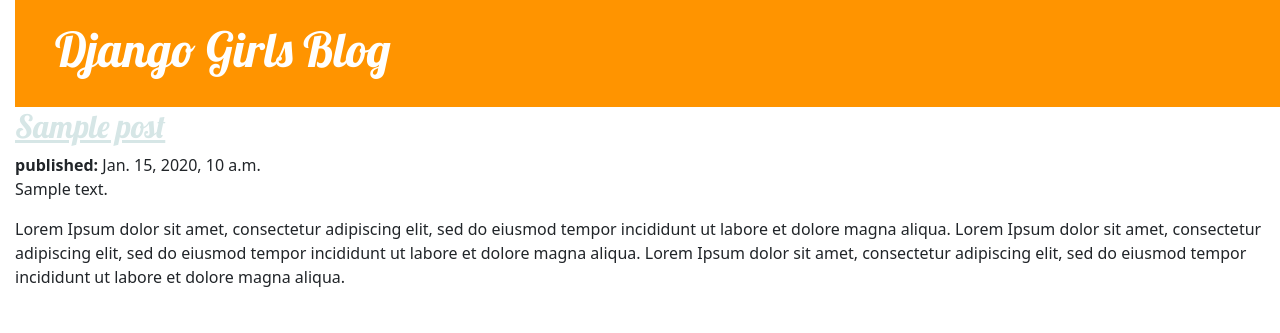
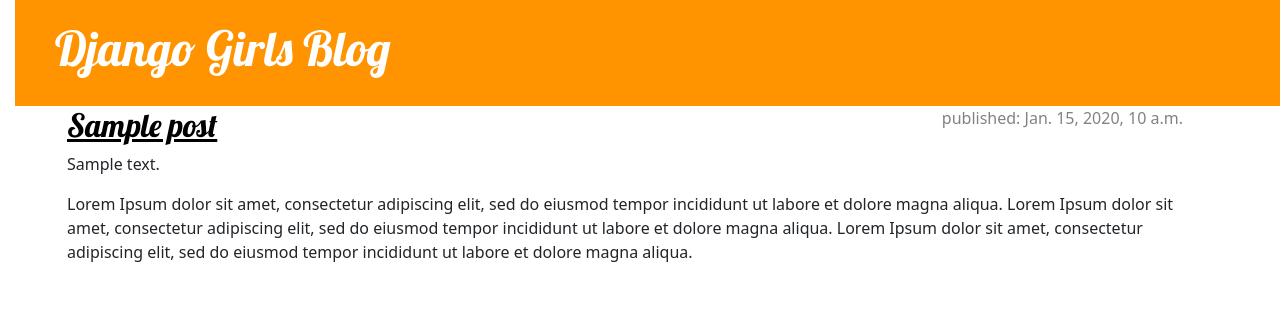
Before and after one commit to tshepop/djangogirls, a Django app: page / in a window 1280 px wide. Shown: the top 333 px of the page. Run offline with Django 4.2, Linux system fonts and the light colour scheme; tables that the repository leaves empty hold one stand-in row (values such as "Sample post").

Commit message:
refactored the post_list.html and the css file.

```diff
--- a/blog/static/css/blog.css
+++ b/blog/static/css/blog.css
@@ -8,13 +8,19 @@ body {
     padding: 20px 20px 20px 40px;
 }
 
-.page-header h1, .page-header a, .page-header h1 a:visited, .page-header h1 a:active {
+.page-header h1,
+.page-header a,
+.page-header h1 a:visited,
+.page-header h1 a:active {
     color: #fff;
     font-size: 36pt;
     text-decoration: none;
 }
 
-h1 a, h2 a {
+h1,
+h2,
+h3,
+h4 {
     color: #d6e6e6;
     font-family: 'Lobster', cursive;
 }
@@ -31,11 +37,14 @@ h1 a, h2 a {
     float: right;
 }
 
-.post-form textarea, .post-form input {
+.post-form textarea,
+.post-form input {
     width: 100%;
 }
 
-.top-menu, .top-menu:hover, .top-menu:visited {
+.top-menu,
+.top-menu:hover,
+.top-menu:visited {
     color: #fff;
     float: right;
     font-size: 26pt;
@@ -46,6 +55,24 @@ h1 a, h2 a {
     margin-bottom: 70px;
 }
 
-.post h1 a, .post h1 a:visited {
+.post h2 a,
+.post h2 a:visited {
     color: #000;
 }
+
+.post > .date,
+.post > .actions {
+    float: right;
+}
+
+.btn-secondary,
+.btn-secondary:visited {
+    color: #c25100;
+    background: none;
+    border-color: #c25100;
+}
+
+.btn-secondary:hover {
+    color: #fff;
+    background-color: #c25100;
+}
--- a/blog/templates/blog/post_list.html
+++ b/blog/templates/blog/post_list.html
@@ -22,20 +22,29 @@
     <header class="page-header">
       <h1><a href="/">Django Girls Blog</a></h1>
     </header>
-    {% for post in posts %}
-    <article>
-      <h2><a href="">{{ post.title}}</a></h2>
-      <time><strong>published:</strong> {{ post.published_date}} </time>
-      <p>{{ post.text }}</p>
-      <p>
-        Lorem Ipsum dolor sit amet, consectetur adipiscing elit, sed do eiusmod
-        tempor incididunt ut labore et dolore magna aliqua. Lorem Ipsum dolor
-        sit amet, consectetur adipiscing elit, sed do eiusmod tempor incididunt
-        ut labore et dolore magna aliqua. Lorem Ipsum dolor sit amet,
-        consectetur adipiscing elit, sed do eiusmod tempor incididunt ut labore
-        et dolore magna aliqua.
-      </p>
-    </article>
-    {% endfor %}
+
+    <main class="content container">
+      <div class="row">
+        <div class="col">
+          {% for post in posts %}
+          <article class="post">
+            <time class="date">
+              <p>published: {{post.published_date}}</p>
+            </time>
+            <h2><a href="">{{post.title}}</a></h2>
+            <p>{{post.text}}</p>
+            <p>
+              Lorem Ipsum dolor sit amet, consectetur adipiscing elit, sed do
+              eiusmod tempor incididunt ut labore et dolore magna aliqua. Lorem
+              Ipsum dolor sit amet, consectetur adipiscing elit, sed do eiusmod
+              tempor incididunt ut labore et dolore magna aliqua. Lorem Ipsum
+              dolor sit amet, consectetur adipiscing elit, sed do eiusmod tempor
+              incididunt ut labore et dolore magna aliqua.
+            </p>
+          </article>
+          {% endfor %}
+        </div>
+      </div>
+    </main>
   </body>
 </html>
```
